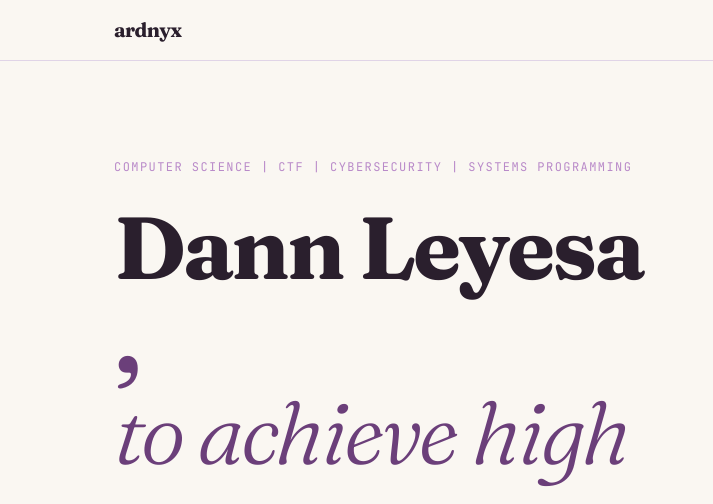
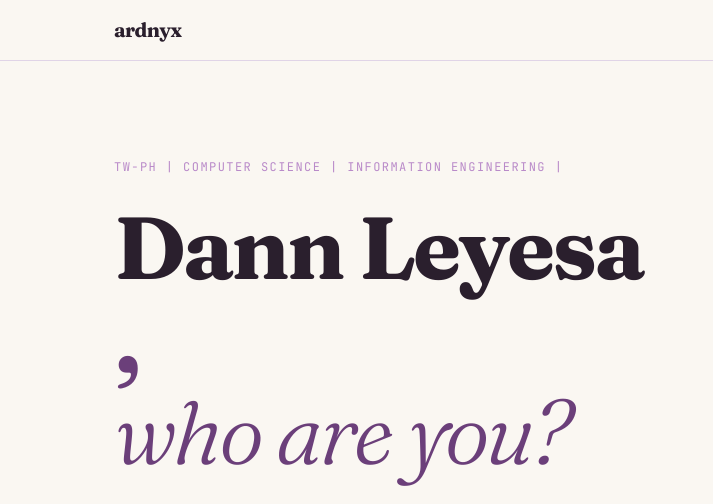
Before and after one commit to ardnyx/ardnyx.github.io, an Astro site: page / in a window 1280 px wide. Shown: the top 504 px of the page, 0-713 px from the left. Built offline with nearby package versions, Linux system fonts and the light colour scheme; Astro itself is replaced by a stand-in of ours; grey boxes are pictures that could not be loaded.

Commit message:
updated the hero page

```diff
--- a/src/pages/index.astro
+++ b/src/pages/index.astro
@@ -44,17 +44,17 @@ const heroAchievements = allAchievements
   }));
 ---
 
-<BaseLayout title="ardnyx — Security Research & CTF">
+<BaseLayout title="ardnyx — Security Research, CTF, and Software Dev">
 
   <!-- ── Hero ─────────────────────────────────────────── -->
   <section class="hero">
     <div class="container hero__inner">
       <!-- Left: intro -->
       <div class="hero__main">
-        <p class="hero__eyebrow">Computer Science | CTF | Cybersecurity | Systems Programming</p>
+        <p class="hero__eyebrow">TW-PH | Computer Science | Information Engineering | </p>
         <h1 class="hero__title">
           Dann Leyesa<span class="hero__comma"> , </span><br />
-          <em class="hero__sub-title">to achieve high</em>
+          <em class="hero__sub-title">who are you?</em>
         </h1>
         <p class="hero__body">
           I write about CTF challenges, (soon) malware analysis, and other security research topics.
```
